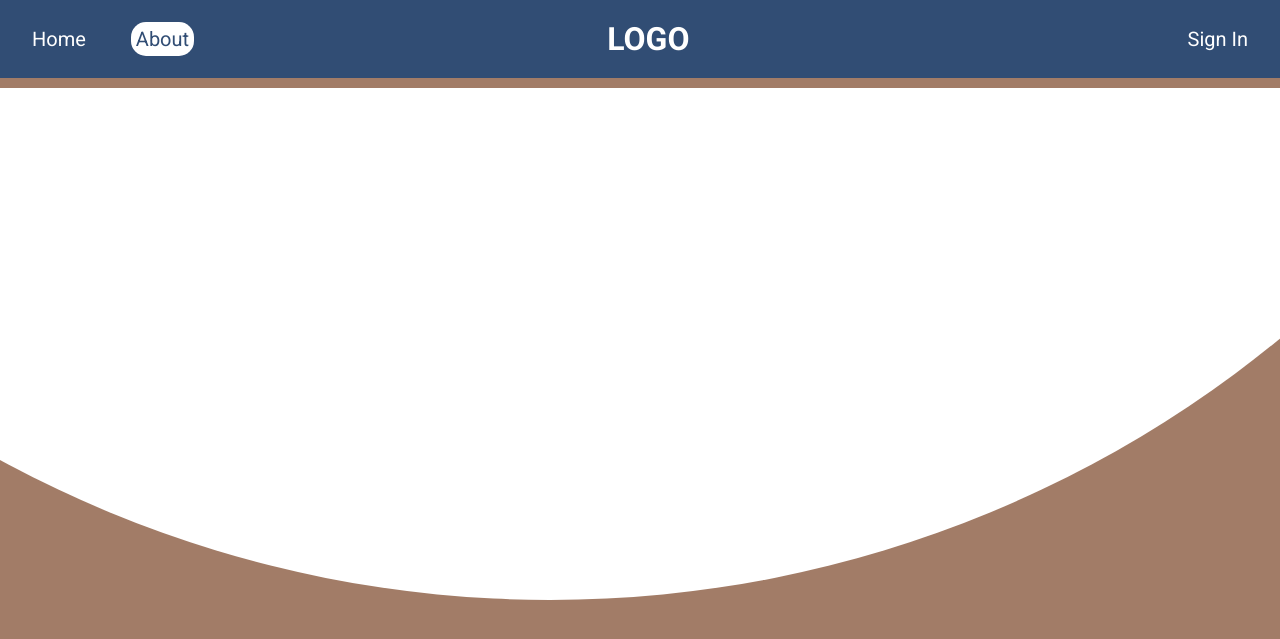
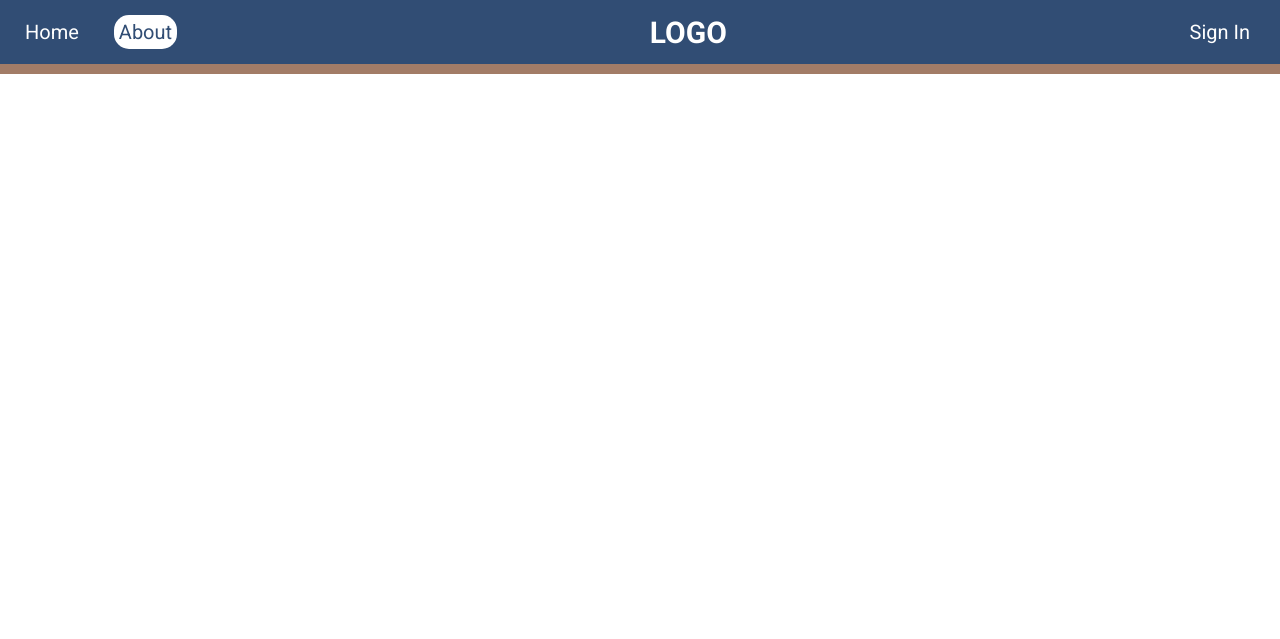
Before and after one commit to meet19435/CMS, a Flask app: page /about in a window 1280 px wide; the page is wider, and only the part inside the window is pictured. Shown: the top 639 px of that part. Run offline with Flask 2, Linux system fonts and the light colour scheme.

Commit message:
replaced header with navbar

```diff
--- a/static/style/about.css
+++ b/static/style/about.css
@@ -6,36 +6,41 @@
   font-family: "Roboto", sans-serif;
   scroll-behavior: smooth;
 }
-body {
+nav .grid{
+  display: grid;
+  position: relative;
+}
+nav .grid .outline{
   background: #a27c67;
-  overflow-x: hidden;
+  height: 10px;
+  width: 100%;
 }
-header {
+nav .flex{
   display: flex;
+  background: #314d74;
   align-items: center;
-  position: relative;
   justify-content: space-between;
   width: 100%;
   background: #314d74;
-  padding: 7px;
+  padding: 5px;
 }
-header ul {
+nav .flex ul{
   display: flex;
   justify-content: center;
   align-items: center;
 }
-header ul li {
+nav .flex ul li{
   list-style: none;
-  padding: 20px;
+  padding: 15px;
 }
-header ul li a {
+nav .flex ul li a {
   font-size: 20px;
   text-decoration: none;
   color: #fff;
   border-radius: 15px;
   padding: 5px;
 }
-header #Sign {
+nav .flex #Sign {
   font-size: 20px;
   margin-right: 20px;
   text-decoration: none;
@@ -43,36 +48,25 @@ header #Sign {
   border-radius: 15px;
   padding: 5px;
 }
-header h1 {
-  position: relative;
+nav .flex h1 {
   color: #fff;
   text-transform: uppercase;
-  margin-left: -100px;
+  font-size: 30px;
 }
-.outline {
+nav .grid .outline {
   position: relative;
   background: #a27c67;
   width: 100%;
   height: 10px;
 }
-header ul li a:hover,
-header ul li a.active2 {
+nav .flex ul li a:hover,
+nav .flex ul li a.active2 {
   background: #fff;
   color: #314d74;
   transition: 0.5s;
 }
-header #Sign:hover {
+nav .flex #Sign:hover {
   background: #fff;
   color: #314d74;
   transition: 0.5s;
 }
-.circle1 {
-  position: absolute;
-  background: #fff;
-  width: 2300px;
-  height: 2300px;
-  left: -600px;
-  top: -1700px;
-  border-radius: 50%;
-  z-index: -1;
-}
--- a/templates/about.html
+++ b/templates/about.html
@@ -1,5 +1,6 @@
 <!DOCTYPE html>
 <html lang="en">
+
 <head>
     <meta charset="UTF-8">
     <meta http-equiv="X-UA-Compatible" content="IE=edge">
@@ -7,17 +8,21 @@
     <title>{{ title }}</title>
     <link rel="stylesheet" href="{{ url_for('static', filename='style/about.css') }}">
 </head>
+
 <body>
-    <header>
+    <nav>
+        <div class="grid">
+            <div class="flex">
                 <ul>
                     <li><a href="{{ url_for('home') }}" class="active1">Home</a></li>
                     <li><a href="{{ url_for('about') }}" class="active2">About</a></li>
                 </ul>
                 <h1>Logo</h1>
                 <a id="Sign" href="{{ url_for('login') }}" class="active3">Sign In</a>
-    </header>
-    <div class="outline">
             </div>
-    <div class="circle1"></div>
+            <div class="outline"></div>
+        </div>
+    </nav>
 </body>
+
 </html>
```
Also changed, not shown: static/style/home.css (+24 -16 lines), static/style/login.css (+36 -14 lines), templates/home.html (+16 -7 lines), templates/login.html (+6 -2 lines). Lines whose indentation alone changed are shown as unchanged.
